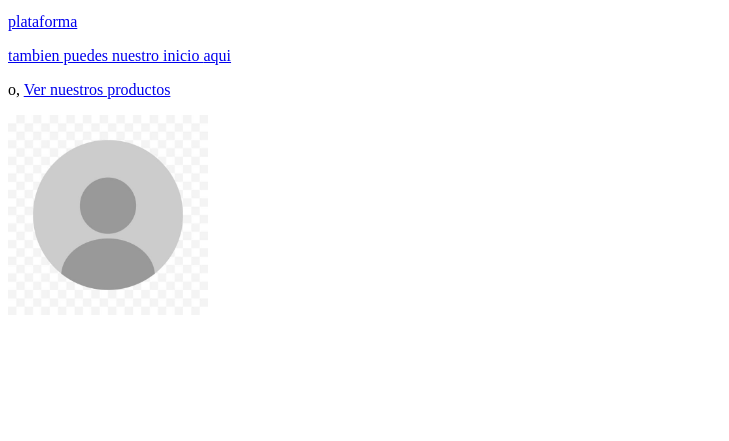
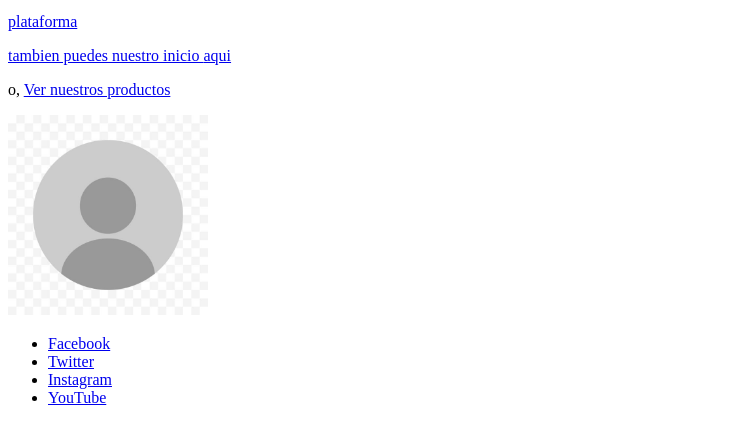
Before and after one commit to AitsuYuyu/AitsuYuyu.github.io, a plain HTML site: page contactenos.html in a window 1280 px wide. Shown: the part 119-560 px from the top of the page, without its empty margins (0-729 px from the left). Drawn offline with Linux system fonts and the light colour scheme.

Commit message:
Se agrega el uso de listas organizadas

```diff
--- a/contactenos.html
+++ b/contactenos.html
@@ -24,5 +24,12 @@
 -->
     <img src="/Resources/imagePicture.jpg" alt="imagen de perfil" width="200" height="200">
 
+
+    <ul>
+        <li><a href="https://www.facebook.com/MINTICColombia">Facebook</a></li>
+        <li><a href="https://twitter.com/minTIC">Twitter</a></li>
+        <li><a href="https://www.instagram.com/min_tic/">Instagram</a></li>
+        <li><a href="https://www.youtube.com/user/MinTICColombia">YouTube</a></li>
+    </ul>
 </body>
 </html>
```
